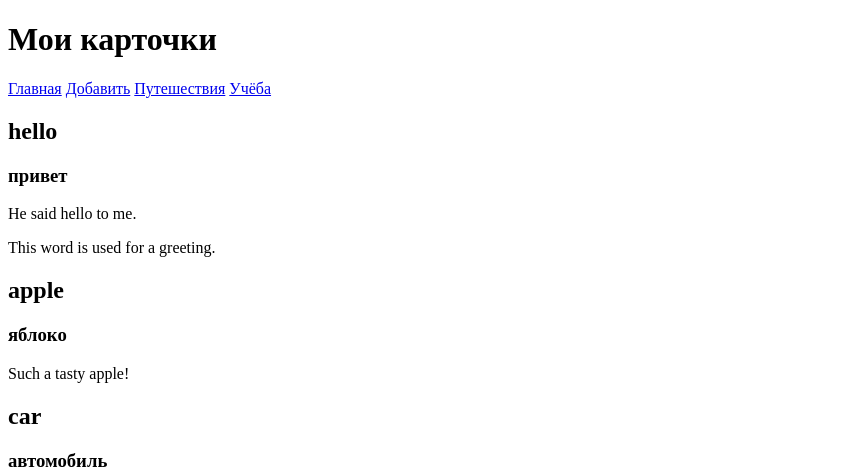
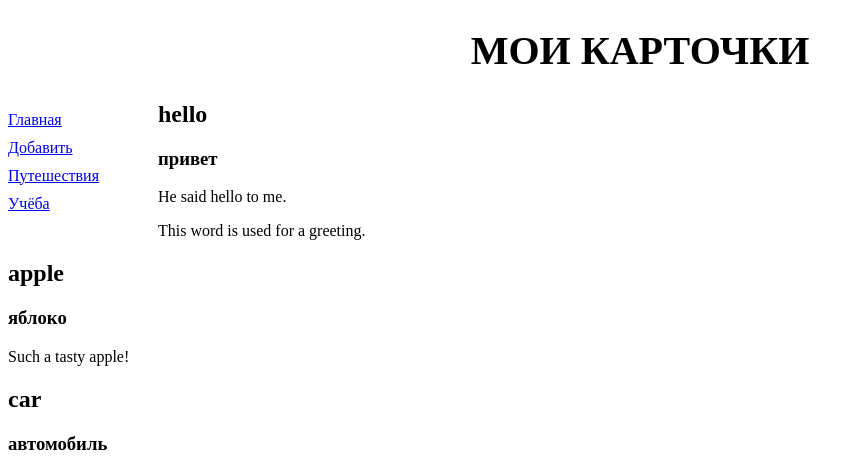
Before and after one commit to panlaniewski/RookLang, a Django app: page /flashcards/ in a window 1280 px wide. Shown: the top 470 px of the page, without its empty margins (0-864 px from the left). Run offline with Django 5.2, Linux system fonts and the light colour scheme; data comes from the database, SQL or seed files in the repository.

Commit message:
Add static files

```diff
--- /dev/null
+++ b/flashcards/static/flashcards/style.css
@@ -0,0 +1,20 @@
+header h1 {
+    font-size: 40px;
+    text-transform: uppercase;
+    text-align: center;
+}
+
+nav {
+    font-size: 16px;
+    float: left;
+    width: 150px;
+}
+
+nav a {
+    display: block;
+    margin: 10px 0;
+}
+
+section {
+    margin-left: 170px;
+}
--- a/flashcards/templates/layout/basic.html
+++ b/flashcards/templates/layout/basic.html
@@ -1,9 +1,12 @@
+{% load static %}
+
 <!DOCTYPE html>
 <html lang="en">
     <head>
         <meta charset="UTF-8">
         <meta name="viewport" content="width=device-width, initial-scale=1.0">
         <title>{% block title %}Главная{% endblock %}: Мои карточки</title>
+        <link rel="stylesheet" href="{% static 'flashcards/style.css' %}">
     </head>
     <body>
         <header>
```
